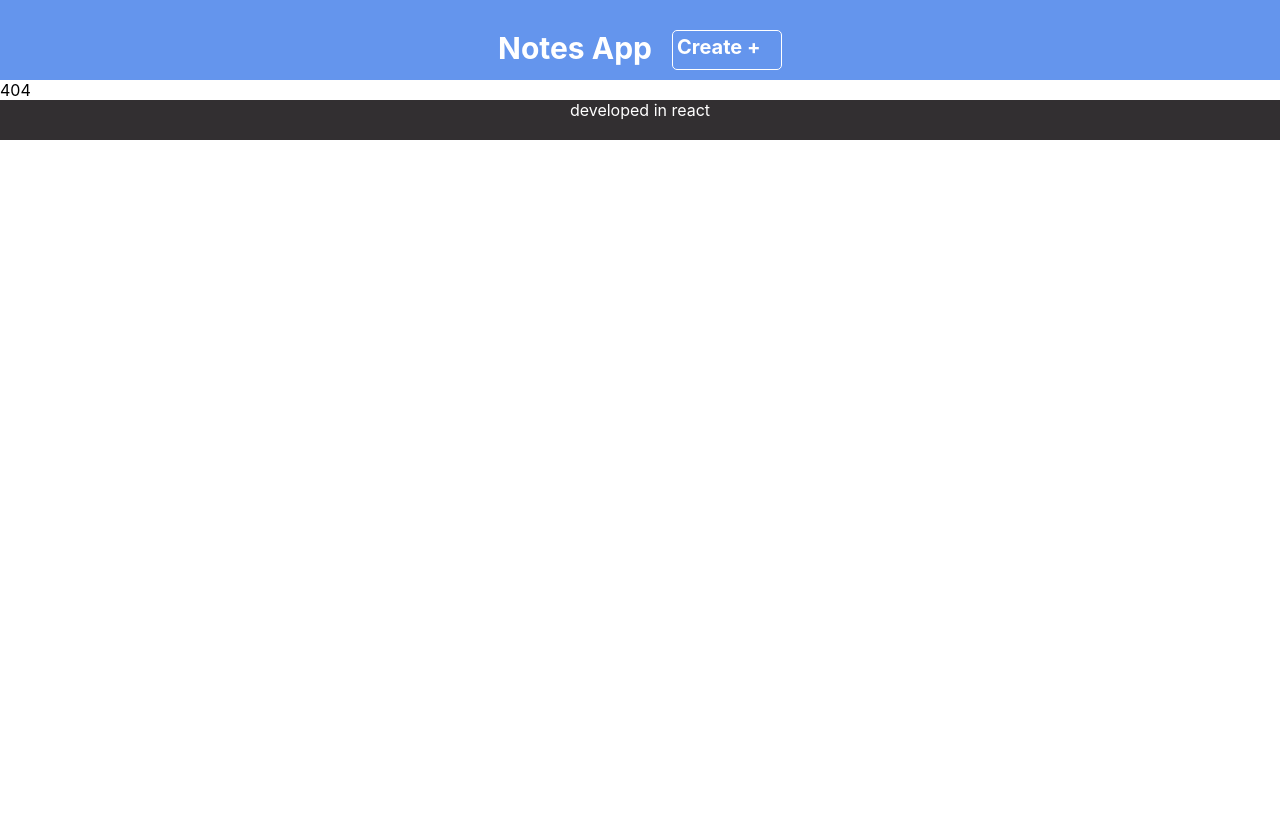
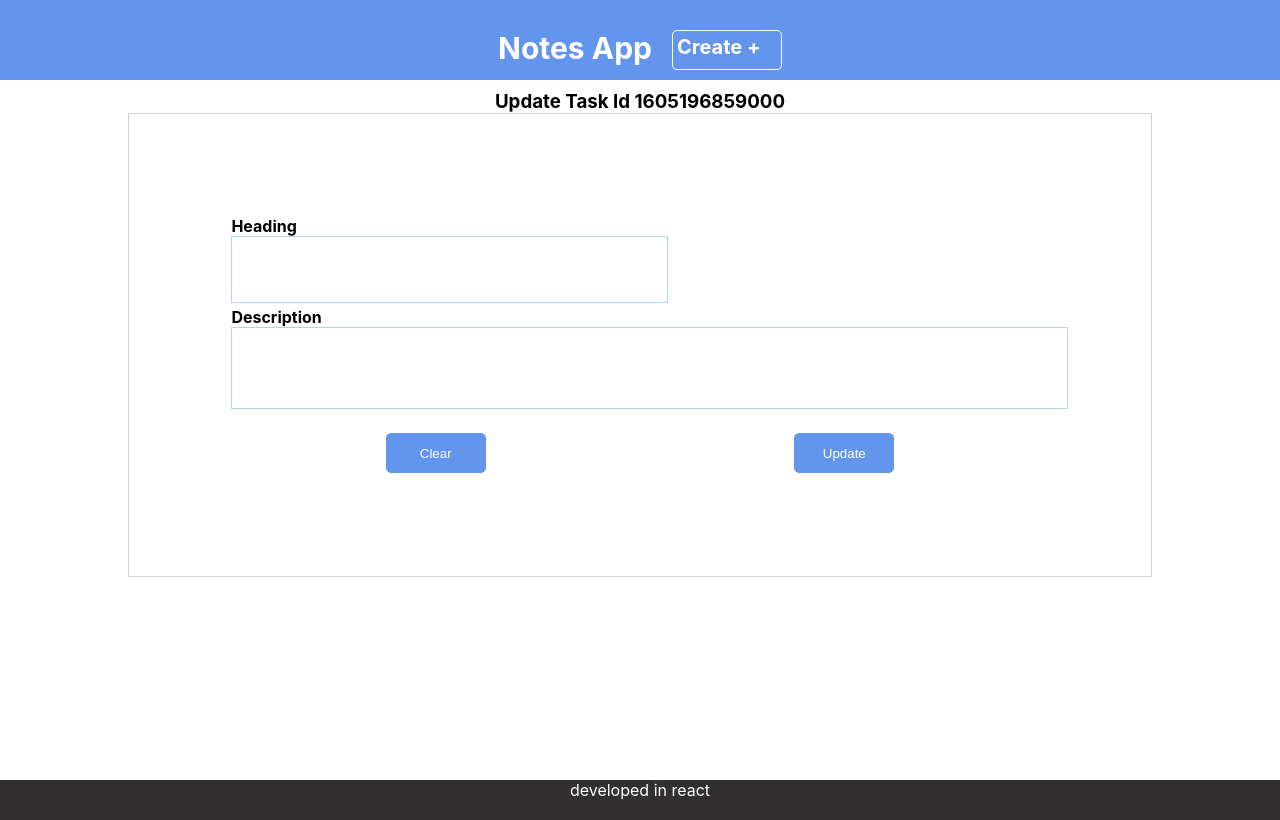
Before and after one commit to smartengineergeek/notes-app, a React (Create React App) app: page /update/1605196859000 in a window 1280 px wide. Before the commit this address had no page. Built offline with nearby package versions, Linux system fonts and the light colour scheme.

Commit message:
added update

```diff
--- a/src/Routes.js
+++ b/src/Routes.js
@@ -8,7 +8,7 @@
 import Notes from './components/Notes/Notes';
 import Create from './components/Create/Create';
 import { Header, Footer } from './Layouts/Header/Header';
-import Modal from './components/Modal/Modal';
+import Update from './components/Update/Update';
 
 export default function Routes(){
     return(
@@ -22,11 +22,13 @@
                 <Route exact path="/create">
                     <Create />
                 </Route>
+                <Route path="/update/:id">
+                    <Update />
+                </Route>
                 <Route render={() => <div>404</div>} />
             </Switch>
 
             <Footer />
-            <Modal />
         </Router>
     )
 }
--- a/src/components/Modal/Modal.css
+++ b/src/components/Modal/Modal.css
@@ -1,6 +1,6 @@
 /* The Modal (background) */
 .modal {
-    display: none; /* Hidden by default */
+    display: block; /* Hidden by default */
     position: fixed; /* Stay in place */
     z-index: 1; /* Sit on top */
     padding-top: 100px; /* Location of the box */
--- a/src/components/Modal/Modal.js
+++ b/src/components/Modal/Modal.js
@@ -4,27 +4,26 @@
 
 class Modal extends React.Component{
     componentDidMount(){
+        let thisRef = this;
         window.onclick = function(event) {
-            let modal = document.getElementById("myModal");
-            if (event.target == modal) {
-              modal.style.display = "none";
-            }
+            let modal = document.getElementById("appModal");
+            if (event.target == modal)
+                thisRef.props.callbackModal("close", "");
         }
-    }
-    closeHandler = () => {
-        document.getElementById("myModal").style.display = "none";
     }
     render(){
         return(
-            <div id="myModal" className="modal">
+            <div id="appModal" className="modal">
 
                 <div className="modal-content">
-                    <span className="close" onClick={this.closeHandler}>&times;</span>
+                    <span className="close" onClick={() => this.props.callbackModal("close", "")}>&times;</span>
                     <h3 className="text-center">Task Details</h3>
                     <div className="task-body">
-                        <h4>Id - <span id="modal-id" /></h4>
-                        <h4>Heading - <span id="modal-heading" /></h4>
-                        <p>Description - <span id="modal-description" /></p>
+                        <h4>Id - <span id="modal-id" />{this.props.data.id}</h4>
+                        <h4>Heading - <span id="modal-heading" />{this.props.data.heading}</h4>
+                        <p>Description - <span id="modal-description" />{this.props.data.description}</p>
+                        <button className="function-button">Edit</button>
+                        <button className="danger-button" onClick={() => this.props.callbackModal("delete", this.props.data.id)}>Delete</button>
                     </div>
                 </div>
 
--- /dev/null
+++ b/src/components/Update/Update.css
@@ -0,0 +1,37 @@
+.wrapper{
+    display: flex;
+    justify-content: space-evenly;
+    flex-direction: column;
+    padding: 10%;
+    list-style-type: none;
+    border: solid 1px lightgray;
+}
+.create{
+    height: 700px;
+}
+.create form{
+    padding: 10%;
+    padding-top: 10px;
+}
+.form-row textarea{
+    border: solid 1px lightblue;
+    padding: 10px;
+    resize: none;
+}
+.form-row label, heading{
+    font-weight: bold;
+}
+.heading{
+    text-align: center;
+}
+.btn-row{
+    justify-content: space-around;
+    display: flex;
+    padding-top: 20px;
+}
+.error{
+    color: indianred;
+}
+.success{
+    color: green;
+}
--- /dev/null
+++ b/src/components/Update/Update.js
@@ -0,0 +1,129 @@
+import React from 'react';
+import { withRouter } from 'react-router-dom';
+
+import './Update.css';
+import spinner from '../spinner.gif';
+
+class Update extends React.Component{
+    constructor(props){
+        super(props);
+        this.headingInputRef = React.createRef();
+        this.descriptionInputRef = React.createRef();
+        this.formHandler = this.formHandler.bind(this);
+        this.formInterval = null;
+        this.state={
+            headingError: "",
+            descriptionError: "",
+            hasError: false,
+            successMessage: "",
+            failureMessage: "",
+            taskId: "",
+            isLoading: false
+        }
+    }
+
+    componentDidMount(){
+ //       console.log(" this.props ", this.props);
+        if((this.props.location.pathname).split("/")[2] != ""){
+            this.setState({ taskId: (this.props.location.pathname).split("/")[2]});
+            console.log((this.props.location.pathname).split("/")[2]);
+            let id = (this.props.location.pathname).split("/")[2];
+            let tasks = JSON.parse(localStorage.getItem("tasks-app"));
+            if(tasks != null){
+                let task = tasks.filter(data => (data.id).toString() === id);
+                if(task[0] != undefined){
+                    this.headingInputRef.value = task[0].heading;
+                    this.descriptionInputRef.value = task[0].description;
+                }
+            }
+        }
+    }
+    componentWillUnmount(){
+        //clearTimeout(this.formInterval);
+    }
+
+    validation = () => {
+        let isValid = true;
+        let updateState = { headingError: "", descriptionError: ""};
+        if(this.headingInputRef.value === ""){
+            updateState.headingError = "please add heading"
+            isValid = false;
+        }
+
+        if(this.descriptionInputRef.value === ""){
+            updateState.descriptionError = "please add description";
+            isValid = false;
+        }
+        updateState.hasError = !isValid;
+        this.setState({ ...updateState });
+
+        return isValid;
+    }
+
+    clearForm = () => {
+        this.headingInputRef.value = "";
+        this.descriptionInputRef.value = "";
+        this.setState({ headingError: "", descriptionError: "", hasError: false, successMessage: ""});
+    }
+
+    formHandler(e){
+        e.preventDefault();
+        this.setState({isLoading: true});
+        if(this.validation()){
+            let tasks = [];
+            if(localStorage.getItem("tasks-app"))
+                tasks = JSON.parse(localStorage.getItem("tasks-app"));
+            let isTaskIdValid = false;
+            tasks.forEach(task => {
+                if((task.id).toString() === this.state.taskId){
+                    isTaskIdValid = true;
+                    task.updatedDate = new Date();
+                    task.heading = this.headingInputRef.value;
+                    task.description = this.descriptionInputRef.value;
+                }
+            })
+            localStorage.setItem("tasks-app", JSON.stringify(tasks));
+            if(isTaskIdValid)  this.setState({successMessage: "data updated" });
+            else this.setState({failureMessage: "task id does not exist" });
+        }
+        setTimeout(() => {
+            this.setState({ isLoading: false });
+        }, 2000);
+    }
+
+    render(){
+        return(
+            <div className="create">
+                <form onSubmit={this.formHandler}>
+                <h3 className="heading">Update Task Id {this.state.taskId}</h3>
+                    <ul className="wrapper">
+                        <li className="form-row">
+                            <label>Heading</label><br/>
+                            <textarea rows="3" cols="50" ref={input => this.headingInputRef = input} />
+                        </li>
+                        <li className="form-row">
+                            <label>Description</label>
+                            <textarea rows="4" cols="100"  ref={input => this.descriptionInputRef = input} />
+                        </li>
+                        {this.state.hasError && <li className="form-row">
+                            <div className="error">{this.state.headingError} {this.state.descriptionError}</div>
+                        </li>}
+                        {this.state.successMessage && <li className="form-row">
+                            <div className="success">{this.state.successMessage}</div>
+                        </li>}
+                        {this.state.failureMessage && <li className="form-row">
+                            <div className="error">{this.state.failureMessage}</div>
+                        </li>}
+                        <li className="form-row btn-row">
+                            <button className="blue-button" type="button" onClick={this.clearForm}>Clear</button>
+                            {!this.state.isLoading ? <button className="blue-button" type="submit">Update</button>:
+                            <img src="" alt="loading..." className="loader" />}
+                        </li>
+                    </ul>
+                </form>
+            </div>
+        )
+    }
+}
+
+export default withRouter(Update);
```
